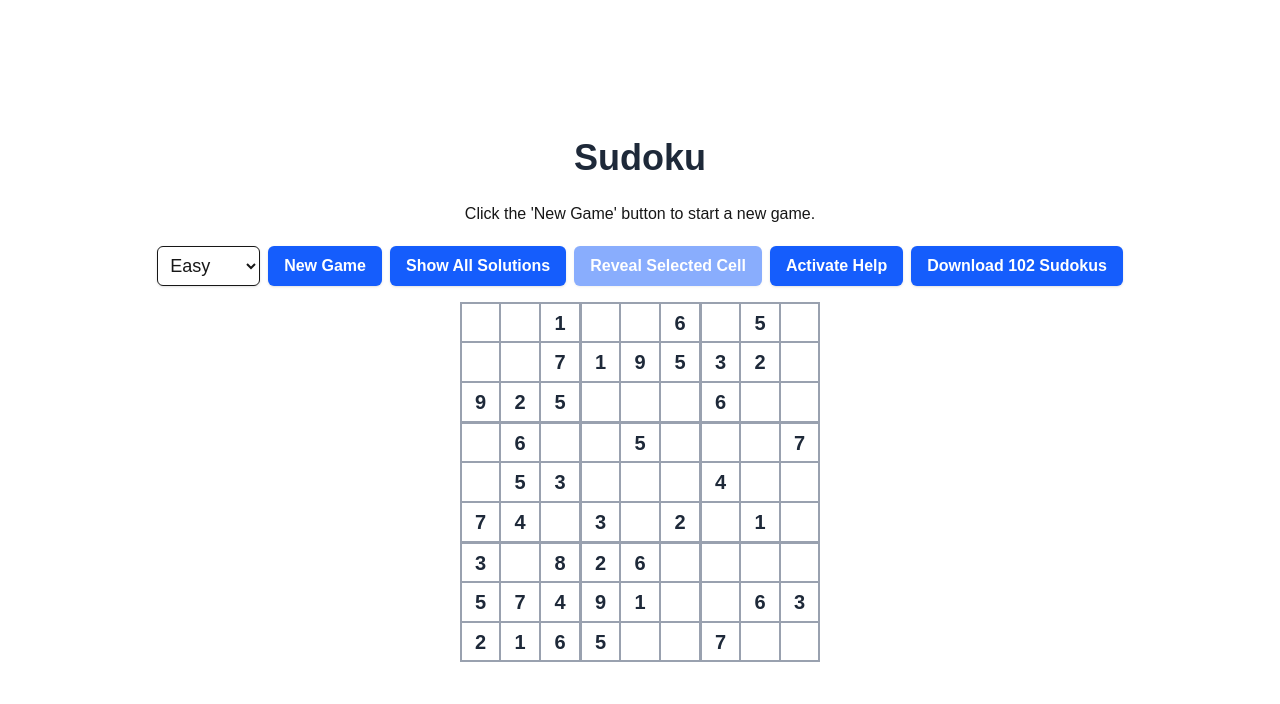
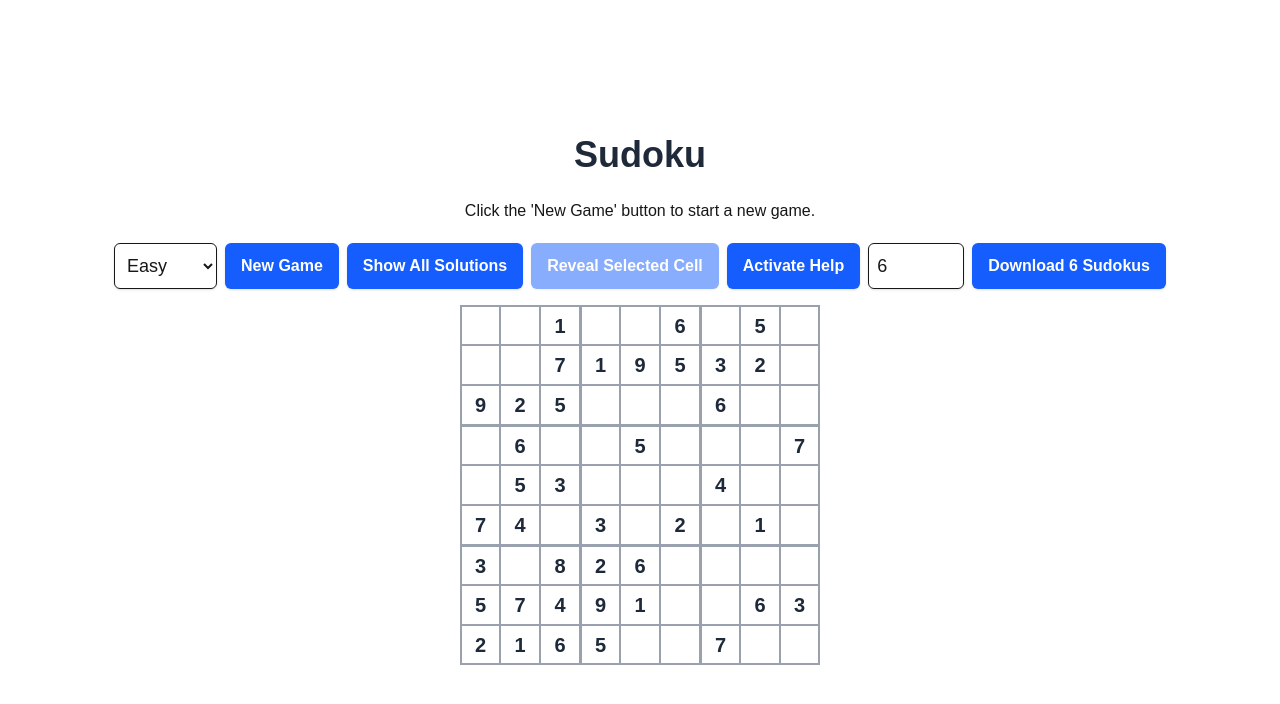
Before and after one commit to hamidihabib/sudoku, a Next.js app: page / in a window 1280 px wide. Shown: the top 704 px of the page. Built offline with nearby package versions, Linux system fonts and the light colour scheme.

Commit message:
update-number-of-sudokus

```diff
--- a/app/page.tsx
+++ b/app/page.tsx
@@ -145,6 +145,7 @@ export default function Home() {
   );
   const [activeHelp, setActiveHelp] = useState(false);
   const [isGeneratingPDF, setIsGeneratingPDF] = useState(false);
+  const [numberOfSudokus, setNumberOfSudokus] = useState(6);
 
   const generateSudoku = useCallback(() => {
     const fullBoard = generateEmptyBoard();
@@ -260,7 +261,7 @@ export default function Home() {
   const handleDownloadPDF = useCallback(async () => {
     setIsGeneratingPDF(true);
     const doc = new jsPDF("p", "mm", "a4");
-    const sudokus = generateMultipleSudokus(102);
+    const sudokus = generateMultipleSudokus(numberOfSudokus);
     const cellSize = 9.2;
     const margin = { x: 20, y: 20 };
     const spacing = 5;
@@ -347,9 +348,9 @@ export default function Home() {
       }
     });
 
-    doc.save(`sudoku-102-pack-${difficulty}.pdf`);
+    doc.save(`sudoku-${numberOfSudokus}-pack-${difficulty}.pdf`); // Update filename
     setIsGeneratingPDF(false);
-  }, [difficulty]);
+  }, [difficulty, numberOfSudokus]);
 
   const displayedBoard = showSolution ? solutionBoard : board;
 
@@ -395,8 +396,27 @@ export default function Home() {
         <Button onClick={() => setActiveHelp((prev) => !prev)}>
           {activeHelp ? "Deactivate Help" : "Activate Help"}
         </Button>
-        <Button onClick={handleDownloadPDF} disabled={isGeneratingPDF}>
-          {isGeneratingPDF ? "Generating PDF..." : "Download 102 Sudokus"}
+        <div className="flex items-center gap-2">
+          <input
+            type="number"
+            min="1"
+            max="1000"
+            value={numberOfSudokus}
+            onChange={(e) =>
+              setNumberOfSudokus(Math.max(1, parseInt(e.target.value) || 1))
+            }
+            className="rounded-md border p-2 text-lg shadow w-24"
+            disabled={isGeneratingPDF}
+          />
+        </div>
+        <Button
+          onClick={handleDownloadPDF}
+          disabled={isGeneratingPDF}
+          className="whitespace-nowrap"
+        >
+          {isGeneratingPDF
+            ? "Generating PDF..."
+            : `Download ${numberOfSudokus} Sudokus`}
         </Button>
       </div>
 
```
